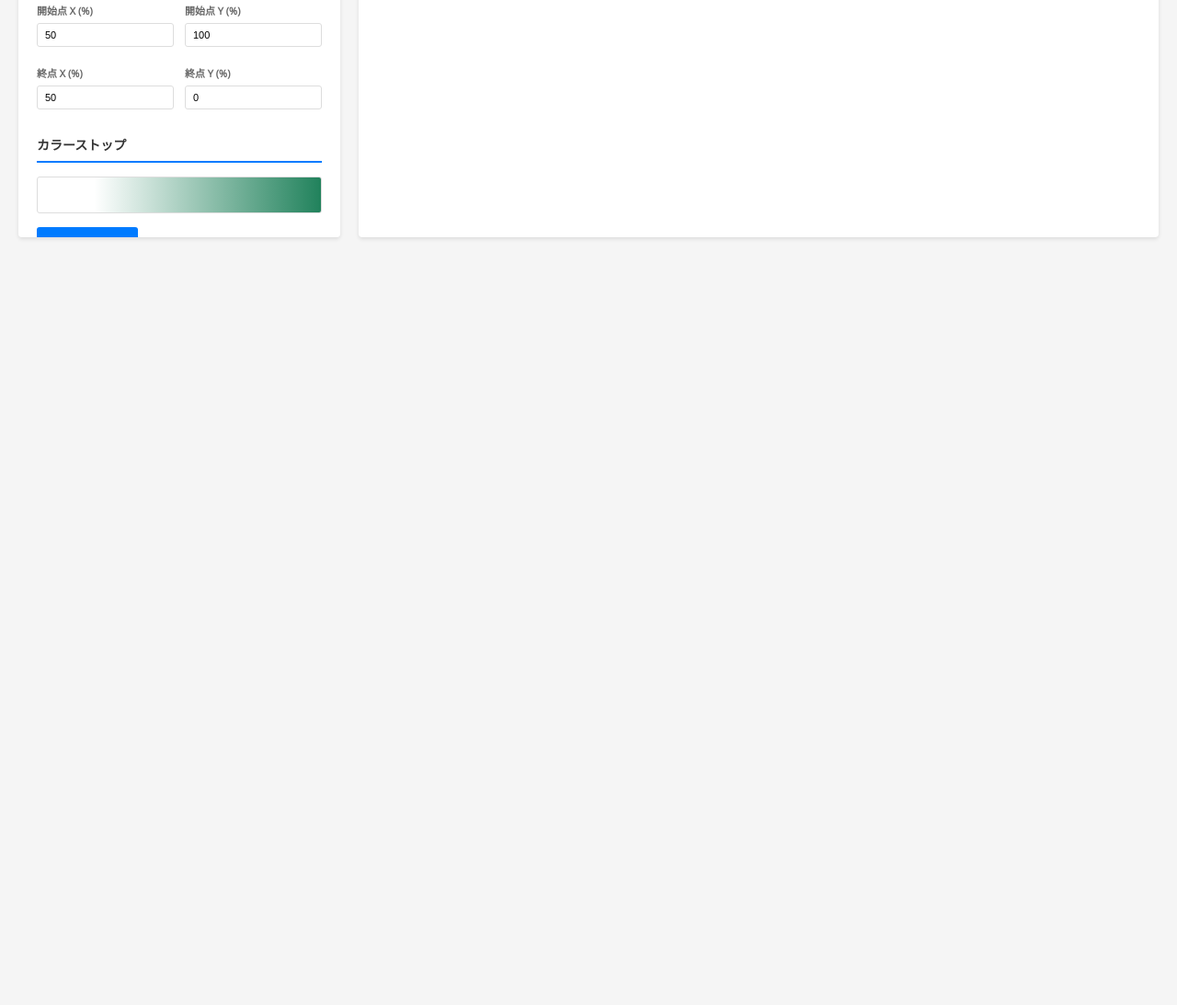
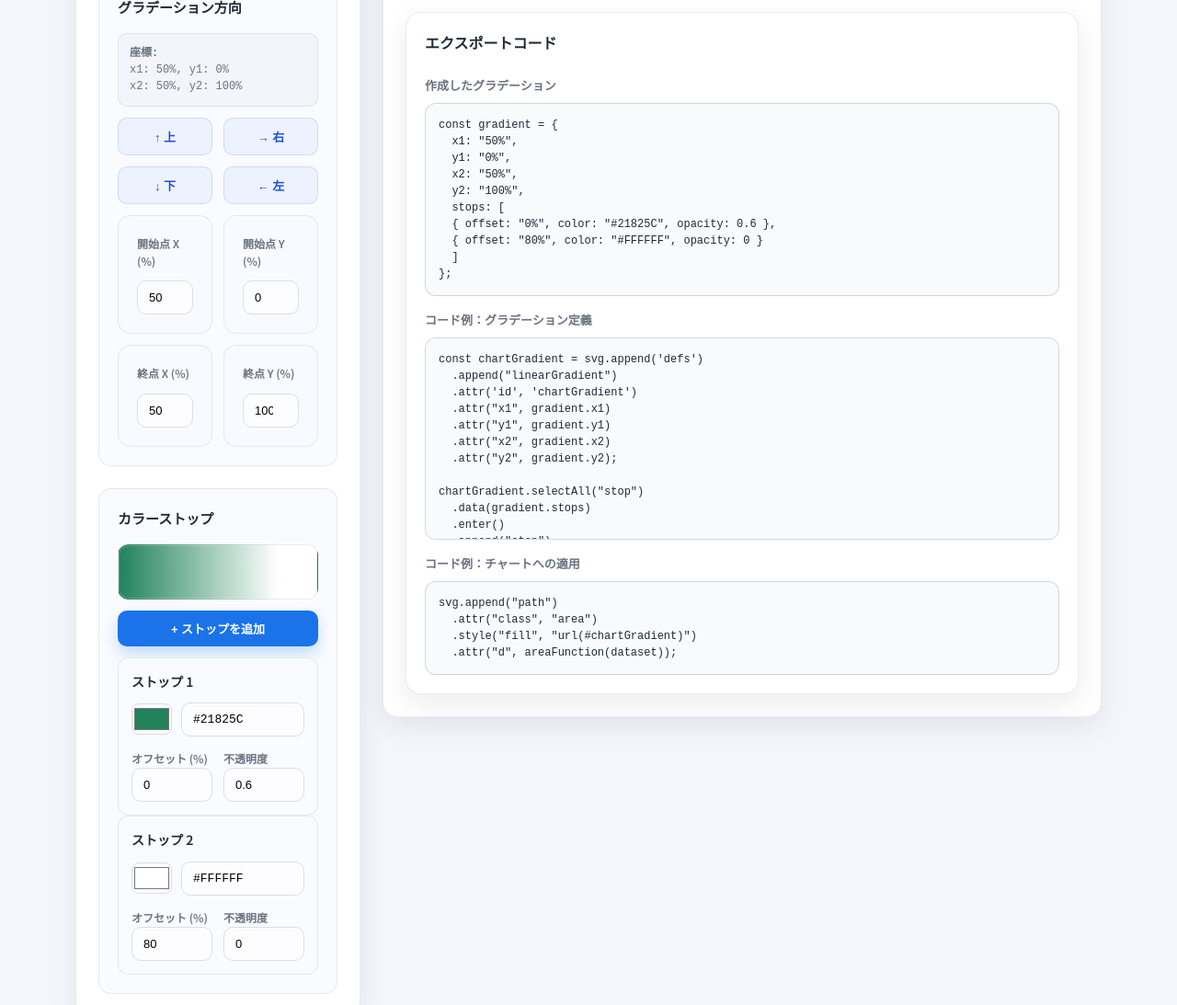
Before and after one commit to data-visualization-lectures/svg-gradient, a plain HTML site: page area-chart/index.html in a window 1280 px wide. Shown: the part 611-1704 px from the top of the page at 92% size. Before the commit the page ends 889 px from the top, so only its background shows below. Drawn offline with nearby package versions, Linux system fonts and the light colour scheme.

Commit message:
スタイル調整

```diff
--- a/area-chart/index.html
+++ b/area-chart/index.html
@@ -2,14 +2,20 @@
 <html>
 <head>
 	<meta charset="utf-8">
-	<title>Area Chart Gradient Simulator</title>
-	<link href='http://fonts.googleapis.com/css?family=Open+Sans:300,400' rel='stylesheet' type='text/css'>
+	<title>SVG グラデーションエディタ</title>
+	<link rel="preconnect" href="https://fonts.googleapis.com">
+	<link rel="preconnect" href="https://fonts.gstatic.com" crossorigin>
+	<link href="https://fonts.googleapis.com/css2?family=Noto+Sans+JP:wght@400;500;600;700&display=swap" rel="stylesheet">
 	<link rel="stylesheet" href="style.css">
 </head>
 <body>
-	<h1>Area Chart Gradient Simulator</h1>
+	<header class="app-header">
+		<h1 class="app-title">SVG グラデーションエディタ</h1>
+		<p class="app-subtitle">リアルタイムにグラデーションを調整し、SVGコードとして出力できます。</p>
+	</header>
 
-	<div class="container">
+	<main class="app-main">
+		<div class="container">
 		<!-- Left Panel: Controls -->
 		<div class="panel panel-left">
 
@@ -85,29 +91,33 @@
 
 				<div id="stopsContainer"></div>
 			</div>
+		</div>
 
-			<!-- Export -->
-			<div class="export-section">
-				<div class="section-title">グラデーション定義</div>
-				<div class="export-code" id="exportCode"></div>
-
-				<div class="export-subsection">
-					<div class="export-subsection-title">参考：グラデーション定義をSVGに追加するコードの例</div>
+		<!-- Right Panel: Chart + Export -->
+		<div class="panel panel-right">
+			<div class="panel-title">プレビュー</div>
+			<div class="chart-wrapper">
+				<div id="chart"></div>
+			</div>
+			<section class="panel panel-code inline-code-panel">
+				<div class="panel-title code-title">エクスポートコード</div>
+				<div class="code-section">
+					<div class="code-section-title">作成したグラデーション</div>
+					<div class="export-code" id="exportCode"></div>
+				</div>
+				<div class="code-section">
+					<div class="code-section-title">コード例：グラデーション定義</div>
 					<div class="export-code" id="svgCode"></div>
 				</div>
-
-				<div class="export-subsection">
-					<div class="export-subsection-title">参考：グラデーションをエリアチャートに適用するコードの例</div>
+				<div class="code-section">
+					<div class="code-section-title">コード例：チャートへの適用</div>
 					<div class="export-code" id="applyCode"></div>
 				</div>
-			</div>
-		</div>
-
-		<!-- Right Panel: Chart -->
-		<div class="panel panel-right">
-			<div id="chart"></div>
+			</section>
 		</div>
 	</div>
+
+	</main>
 
 	<script src="https://cdnjs.cloudflare.com/ajax/libs/d3/3.5.6/d3.min.js" charset="utf-8"></script>
 	<script src="script.js"></script>
--- a/area-chart/script.js
+++ b/area-chart/script.js
@@ -1,14 +1,16 @@
 // アプリケーション状態
 const state = {
 	chartType: 'area',
+	previousChartType: null,
+	barRotationApplied: false,
 	dataset: [],
 	stops: [],
 	gradient: {
-		angle: 270,
-		x1: 0,
-		y1: 100,
-		x2: 0,
-		y2: 0,
+		angle: 90,
+		x1: 50,
+		y1: 0,
+		x2: 50,
+		y2: 100,
 		radialDirection: 'center-to-edge'
 	}
 };
@@ -20,7 +22,7 @@ const presets = {
 			{ offset: 0, color: "#21825C", opacity: 0.6 },
 			{ offset: 80, color: "#FFFFFF", opacity: 0 }
 		],
-		angle: 270
+		angle: 90
 	},
 	multipleColors: {
 		stops: [
@@ -30,7 +32,7 @@ const presets = {
 			{ offset: 60, color: "#FFDE74", opacity: 0.4 },
 			{ offset: 100, color: "#FFFFFF", opacity: 0.2 }
 		],
-		angle: 270
+		angle: 90
 	},
 	coolTones: {
 		stops: [
@@ -38,7 +40,7 @@ const presets = {
 			{ offset: 50, color: "#87CEEB", opacity: 0.5 },
 			{ offset: 100, color: "#E0F6FF", opacity: 0.1 }
 		],
-		angle: 270
+		angle: 90
 	},
 	warmTones: {
 		stops: [
@@ -46,7 +48,7 @@ const presets = {
 			{ offset: 50, color: "#F7931E", opacity: 0.5 },
 			{ offset: 100, color: "#FFFACD", opacity: 0.1 }
 		],
-		angle: 270
+		angle: 90
 	}
 };
 
@@ -88,6 +90,7 @@ function setChartType(type) {
 		console.warn("Unsupported chart type:", type);
 		return;
 	}
+	state.previousChartType = state.chartType;
 	state.chartType = type;
 	adjustChartGradientDefaults();
 	updateUI();
@@ -646,11 +649,20 @@ chartGradient.selectAll("stop")
 function adjustChartGradientDefaults() {
 	if (state.chartType === 'bar' && isAngleApproximately(state.gradient.angle, 270)) {
 		rotateGradientBy180();
+		state.barRotationApplied = true;
+	} else if (state.chartType === 'bar') {
+		state.barRotationApplied = false;
+	} else if (state.chartType === 'area') {
+		if (state.previousChartType === 'bar' && state.barRotationApplied && isAngleApproximately(state.gradient.angle, 90)) {
+			rotateGradientBy180();
+		}
+		state.barRotationApplied = false;
 	} else if (state.chartType === 'pie') {
 		const firstStop = state.stops[0];
 		const lastStop = state.stops[state.stops.length - 1];
 		if (firstStop) firstStop.offset = 0;
 		if (lastStop) lastStop.offset = 100;
+		state.barRotationApplied = false;
 	}
 }
 
--- a/area-chart/style.css
+++ b/area-chart/style.css
@@ -1,292 +1,412 @@
-* {
+*,
+*::before,
+*::after {
 	box-sizing: border-box;
 }
 
-body {
-	font-size: 12px;
-	font-family: 'Open Sans', sans-serif;
-	font-weight: 400;
-	fill: #8C8C8C;
-	margin: 0;
-	padding: 20px;
-	background-color: #f5f5f5;
+:root {
+	--color-bg: #f4f6fb;
+	--color-panel: #ffffff;
+	--color-border: rgba(15, 23, 42, 0.08);
+	--color-text: #1f2937;
+	--color-muted: #6b7280;
+	--color-accent: #1a73e8;
+	--color-accent-dark: #1558c2;
+	--color-danger: #dc3545;
+	--color-danger-dark: #b42a39;
+	--color-input-border: #d9dee8;
+	--shadow-panel: 0 10px 30px rgba(15, 23, 42, 0.08);
+	--radius-panel: 16px;
 }
 
-h1 {
-	text-align: center;
-	color: #333;
-	margin-top: 0;
+body {
+	margin: 0;
+	background: var(--color-bg);
+	color: var(--color-text);
+	font-family: 'Noto Sans JP', 'Inter', sans-serif;
+	font-size: 14px;
+	line-height: 1.6;
+}
+
+.app-header {
+	max-width: 1180px;
+	margin: 0 auto;
+	padding: 32px 32px 16px;
+}
+
+.app-title {
+	margin: 0;
+	font-size: 28px;
+	font-weight: 700;
+	letter-spacing: 0.02em;
+}
+
+.app-subtitle {
+	margin: 8px 0 0;
+	color: var(--color-muted);
+	font-size: 15px;
+}
+
+.app-main {
+	max-width: 1180px;
+	margin: 0 auto;
+	padding: 0 32px 48px;
+	display: flex;
+	flex-direction: column;
+	gap: 24px;
 }
 
 .container {
-	max-width: 1400px;
-	margin: 0 auto;
+	display: grid;
+	grid-template-columns: 310px 1fr;
+	gap: 24px;
+	align-items: start;
+}
+
+.panel {
+	background: var(--color-panel);
+	border-radius: var(--radius-panel);
+	border: 1px solid var(--color-border);
+	box-shadow: var(--shadow-panel);
+	padding: 24px;
+}
+
+.panel-left {
 	display: flex;
+	flex-direction: column;
+	gap: 24px;
+}
+
+.panel-right {
+	display: flex;
+	flex-direction: column;
 	gap: 20px;
 }
 
-.panel {
-	background: white;
-	border-radius: 4px;
-	padding: 20px;
-	box-shadow: 0 2px 4px rgba(0,0,0,0.1);
+.panel-right #chart {
+	width: 100%;
 }
 
-.panel-left {
-	flex: 0 0 350px;
-	overflow-y: auto;
-	max-height: 800px;
+.panel-title {
+	font-size: 16px;
+	font-weight: 600;
+	margin-bottom: 12px;
 }
 
-.panel-right {
-	flex: 1;
+.code-title {
+	margin-bottom: 20px;
+}
+
+.chart-wrapper {
+	background: #fbfcff;
+	border: 1px solid var(--color-border);
+	border-radius: 12px;
+	padding: 24px;
+	min-height: 340px;
+	display: flex;
+	align-items: center;
+	justify-content: center;
+	box-shadow: inset 0 0 0 1px rgba(255, 255, 255, 0.8);
+	position: relative;
+	overflow: hidden;
+}
+
+#chart {
+	width: 100%;
+	height: 100%;
+}
+
+#chart svg {
+	max-width: 100%;
+	height: auto;
+	overflow: visible;
+}
+
+.control-group {
+	display: flex;
+	flex-direction: column;
+	gap: 12px;
+	padding: 20px;
+	background: rgba(248, 250, 255, 0.7);
+	border: 1px solid var(--color-border);
+	border-radius: 14px;
 }
 
 .section-title {
-	font-size: 14px;
+	font-size: 15px;
 	font-weight: 600;
-	color: #333;
-	margin-bottom: 15px;
-	border-bottom: 2px solid #007bff;
-	padding-bottom: 8px;
-}
-
-.control-group {
-	margin-bottom: 20px;
+	margin-bottom: 4px;
 }
 
 .control-label {
-	font-size: 11px;
+	font-size: 12px;
 	font-weight: 600;
-	color: #666;
-	margin-bottom: 6px;
-	display: block;
-}
-
-input[type="range"] {
-	width: 100%;
-	height: 5px;
-	margin: 8px 0;
+	color: var(--color-muted);
 }
 
 input[type="text"],
 input[type="number"],
 select {
 	width: 100%;
-	padding: 6px 8px;
-	border: 1px solid #ddd;
-	border-radius: 3px;
-	font-size: 11px;
-	margin-bottom: 8px;
+	padding: 10px 12px;
+	border: 1px solid var(--color-input-border);
+	border-radius: 10px;
+	font-size: 13px;
+	background: #fdfdff;
+	transition: border-color 0.2s, box-shadow 0.2s;
+}
+
+input[type="text"]:focus,
+input[type="number"]:focus,
+select:focus {
+	outline: none;
+	border-color: var(--color-accent);
+	box-shadow: 0 0 0 3px rgba(26, 115, 232, 0.15);
+}
+
+input[type="number"]::-webkit-inner-spin-button {
+	margin: 0;
 }
 
 button {
-	padding: 8px 12px;
-	margin-right: 6px;
-	margin-bottom: 8px;
+	padding: 10px 14px;
 	border: none;
-	border-radius: 3px;
-	font-size: 11px;
+	border-radius: 10px;
+	font-size: 13px;
 	font-weight: 600;
 	cursor: pointer;
-	transition: background-color 0.2s;
+	transition: transform 0.1s ease, box-shadow 0.2s ease, background-color 0.2s ease;
+}
+
+button:active {
+	transform: translateY(1px);
 }
 
 .btn-primary {
-	background-color: #007bff;
-	color: white;
+	background: var(--color-accent);
+	color: #fff;
+	box-shadow: 0 8px 16px rgba(26, 115, 232, 0.24);
 }
 
 .btn-primary:hover {
-	background-color: #0056b3;
+	background: var(--color-accent-dark);
+}
+
+.btn-secondary {
+	background: #eef2ff;
+	color: #1d4ed8;
+	border: 1px solid rgba(59, 130, 246, 0.2);
+}
+
+.btn-secondary:hover,
+.radial-controls button.is-active {
+	background: var(--color-accent);
+	color: #fff;
+	border-color: transparent;
 }
 
 .btn-danger {
-	background-color: #dc3545;
-	color: white;
+	background: var(--color-danger);
+	color: #fff;
 }
 
 .btn-danger:hover {
-	background-color: #c82333;
-}
-
-.btn-secondary {
-	background-color: #6c757d;
-	color: white;
-}
-
-.btn-secondary:hover {
-	background-color: #545b62;
-}
-
-.stop-item {
-	background-color: #f9f9f9;
-	border: 1px solid #ddd;
-	border-radius: 3px;
-	padding: 10px;
-	margin-bottom: 10px;
-}
-
-.stop-header {
-	display: flex;
-	justify-content: space-between;
-	align-items: center;
-	margin-bottom: 8px;
-}
-
-.stop-number {
-	font-weight: 600;
-	color: #333;
-}
-
-.stop-controls {
-	display: grid;
-	grid-template-columns: 1fr 1fr;
-	gap: 6px;
-}
-
-.color-input-wrapper {
-	display: flex;
-	gap: 6px;
-	align-items: center;
-	margin-bottom: 6px;
-}
-
-input[type="color"] {
-	width: 40px;
-	height: 30px;
-	border: 1px solid #ddd;
-	border-radius: 3px;
-	cursor: pointer;
-}
-
-.color-value {
-	flex: 1;
-	font-family: monospace;
-	font-size: 10px;
-}
-
-.gradient-preview {
-	width: 100%;
-	height: 40px;
-	border: 1px solid #ddd;
-	border-radius: 3px;
-	margin-bottom: 15px;
+	background: var(--color-danger-dark);
 }
 
 .preset-buttons {
 	display: flex;
 	flex-direction: column;
-	gap: 8px;
+	gap: 10px;
 }
 
 .preset-buttons button {
 	width: 100%;
+	justify-content: flex-start;
 }
 
-.axis path,
-.axis line {
-	fill: none;
-	stroke: #C4C4C4;
-	shape-rendering: crispEdges;
-}
-
-.line {
-	stroke: #21825C;
-	stroke-width: 1.5px;
-	fill: none;
-}
-
-.lineDots {
-	fill: #21825C;
-}
-
-.bar {
-	stroke: rgba(0, 0, 0, 0.15);
-	stroke-width: 0.8;
-}
-
-.slice {
-	stroke: rgba(0, 0, 0, 0.15);
-	stroke-width: 0.8;
+.direction-controls,
+.radial-controls {
+	display: grid;
+	grid-template-columns: repeat(2, minmax(0, 1fr));
+	gap: 12px;
 }
 
 .radial-controls {
 	display: none;
-	flex-direction: column;
-	gap: 8px;
-	margin-bottom: 12px;
 }
 
 .radial-controls button {
 	width: 100%;
 }
 
-.radial-controls button.is-active {
-	box-shadow: 0 0 0 2px #007bff inset;
+.coordinates-inputs {
+	display: grid;
+	grid-template-columns: repeat(2, minmax(0, 1fr));
+	gap: 12px;
 }
 
-.direction-controls {
-	display: grid;
-	grid-template-columns: 1fr 1fr;
+.coordinates-display {
+	font-size: 12px;
+	color: var(--color-muted);
+	background: #f3f5fb;
+	border: 1px solid var(--color-border);
+	border-radius: 10px;
+	padding: 12px;
+	font-family: 'Roboto Mono', monospace;
+	line-height: 1.5;
+	word-break: break-word;
+}
+
+.gradient-preview {
+	width: 100%;
+	height: 60px;
+	border-radius: 12px;
+	border: 1px solid var(--color-border);
+	background: linear-gradient(135deg, #0ea5e9 0%, #6366f1 100%);
+	box-shadow: inset 0 0 0 1px rgba(255, 255, 255, 0.2);
+}
+
+.stop-item {
+	background: #f9fbff;
+	border: 1px solid var(--color-border);
+	border-radius: 12px;
+	padding: 14px;
+	display: flex;
+	flex-direction: column;
+	gap: 12px;
+}
+
+.stop-header {
+	display: flex;
+	align-items: center;
+	justify-content: space-between;
+}
+
+.stop-number {
+	font-weight: 600;
+}
+
+.color-input-wrapper {
+	display: flex;
+	align-items: center;
 	gap: 10px;
 }
 
-.coordinates-inputs {
-	display: grid;
-	grid-template-columns: 1fr 1fr;
-	gap: 12px;
-	margin-top: 10px;
+input[type="color"] {
+	width: 44px;
+	height: 34px;
+	border: 1px solid var(--color-input-border);
+	border-radius: 8px;
+	padding: 0;
+	cursor: pointer;
+	background: transparent;
 }
 
-.coordinates-inputs .control-group {
-	margin-bottom: 0;
+.color-value {
+	flex: 1;
+	font-family: 'Roboto Mono', monospace;
+	font-size: 12px;
 }
 
-.direction-item {
-	text-align: center;
+.stop-controls {
+	display: grid;
+	grid-template-columns: repeat(2, minmax(0, 1fr));
+	gap: 12px;
 }
 
-.angle-display {
-	font-size: 24px;
-	font-weight: 600;
-	color: #007bff;
-	margin: 10px 0;
+.panel-code {
+	display: flex;
+	flex-direction: column;
+	gap: 18px;
 }
 
-.coordinates-display {
-	font-size: 10px;
-	color: #666;
-	font-family: monospace;
-	margin-top: 8px;
-	padding: 8px;
-	background-color: #f9f9f9;
-	border-radius: 3px;
+.inline-code-panel {
+	padding: 20px;
+	gap: 16px;
 }
 
-.export-section {
-	margin-top: 20px;
+.inline-code-panel .panel-title {
+	margin-bottom: 8px;
+}
+
+.code-section {
+	display: flex;
+	flex-direction: column;
+	gap: 8px;
+}
+
+.code-section-title {
+	font-size: 13px;
+	font-weight: 600;
+	color: var(--color-muted);
 }
 
 .export-code {
-	background-color: #f5f5f5;
-	border: 1px solid #ddd;
-	border-radius: 3px;
-	padding: 10px;
-	font-family: monospace;
-	font-size: 9px;
-	max-height: 150px;
+	background: #f8fafc;
+	border: 1px solid rgba(148, 163, 184, 0.4);
+	border-radius: 12px;
+	padding: 14px;
+	font-family: 'Roboto Mono', monospace;
+	font-size: 12px;
+	line-height: 1.5;
+	white-space: pre-wrap;
+	word-break: break-word;
+	max-height: 220px;
 	overflow-y: auto;
-	margin-top: 10px;
 }
 
-.export-subsection {
-	margin-top: 15px;
+.axis path,
+.axis line {
+	fill: none;
+	stroke: #d0d6e6;
+	shape-rendering: crispEdges;
 }
 
-.export-subsection-title {
-	font-size: 11px;
-	font-weight: 600;
-	color: #666;
-	margin-bottom: 8px;
+.axis text {
+	fill: rgba(55, 65, 81, 0.65);
+	font-size: 12px;
+	font-family: 'Noto Sans JP', sans-serif;
 }
+
+.line {
+	stroke: #1f2937;
+	stroke-width: 1.8px;
+	fill: none;
+}
+
+.lineDots {
+	fill: #1f2937;
+}
+
+.bar {
+	stroke: rgba(15, 23, 42, 0.25);
+	stroke-width: 0.8;
+}
+
+.slice {
+	stroke: rgba(15, 23, 42, 0.25);
+	stroke-width: 0.8;
+}
+
+@media (max-width: 980px) {
+	.container {
+		grid-template-columns: 1fr;
+	}
+
+	.panel-right {
+		order: -1;
+	}
+
+	.app-main {
+		padding: 0 20px 40px;
+	}
+
+	.panel-left {
+		max-height: none;
+	}
+
+	.chart-wrapper {
+		min-height: 280px;
+	}
+}
```
